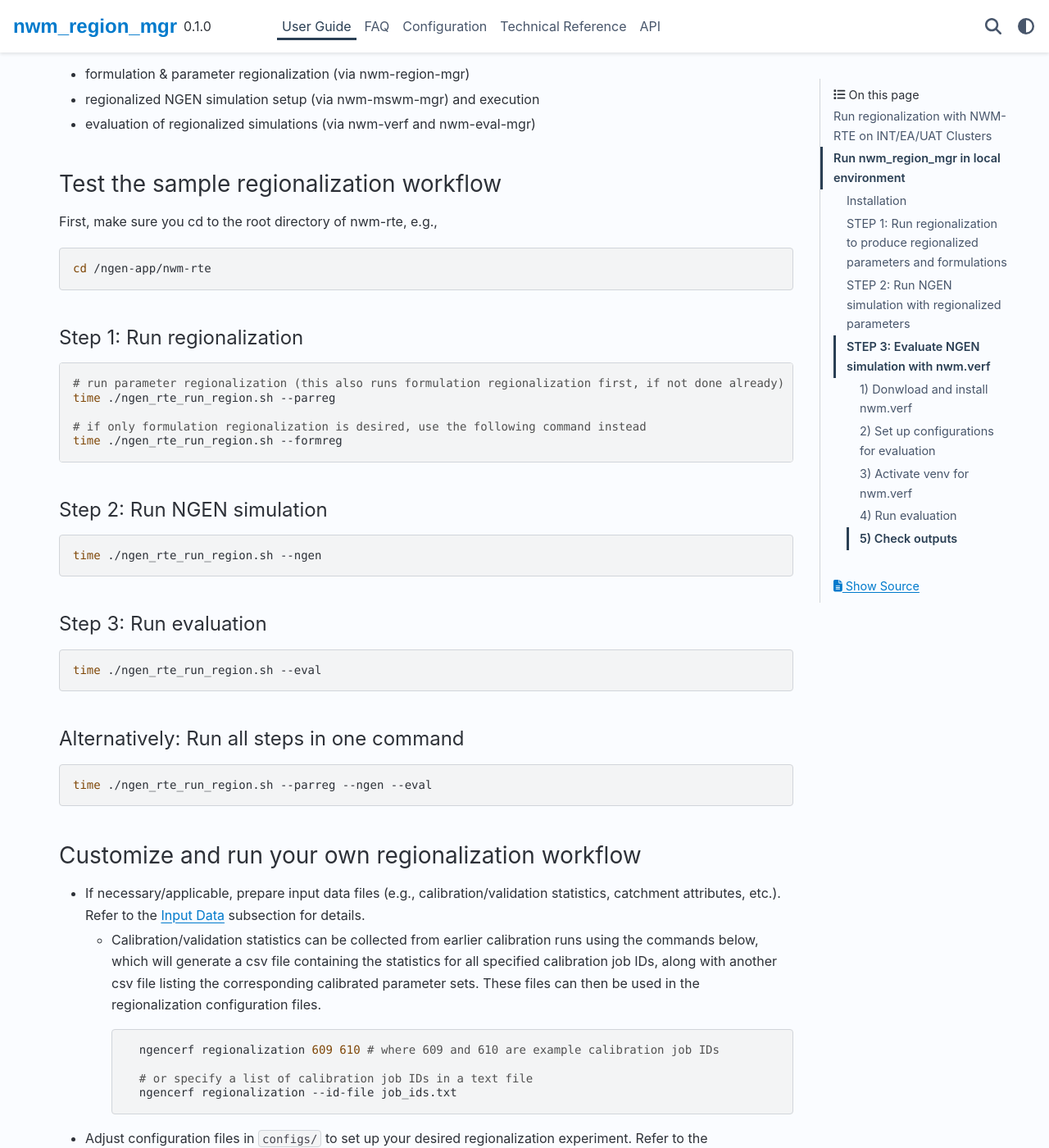
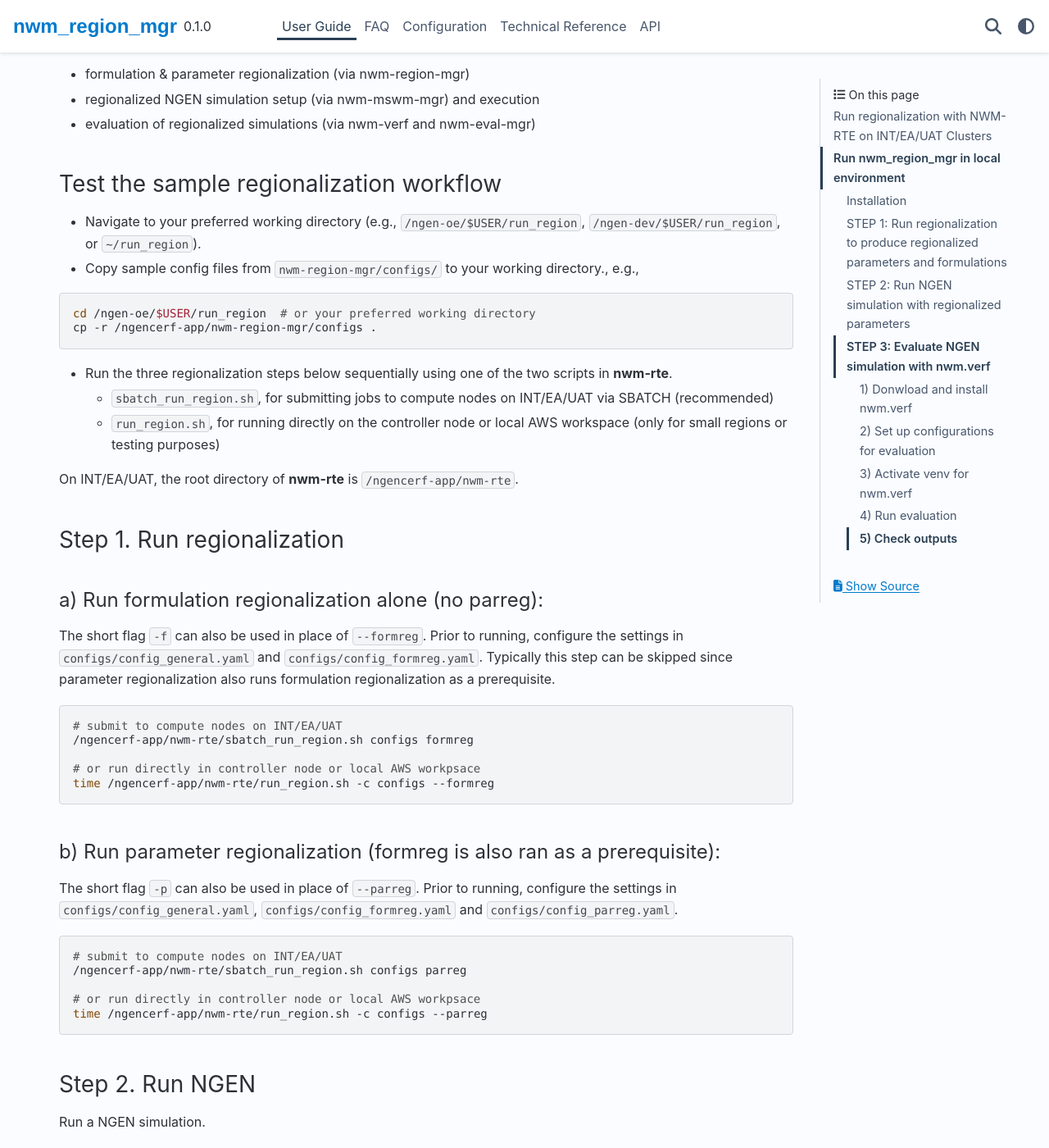
Before and after one commit to NGWPC/nwm-region-mgr, a Sphinx documentation site: the page built from docs/source/user_guide.md, in a window 1280 px wide and 1400 px high, scrolled down 321 px. Shown: the whole window at 82% size. Built offline with Sphinx 7.4.7 and the PyData theme 0.15.4, drawn with Linux system fonts in a browser that asks for light colours; some of the changed text lies outside the part shown.

Commit message:
update users guide in docs

````diff
--- a/docs/source/user_guide.md
+++ b/docs/source/user_guide.md
@@ -10,34 +10,76 @@ NWM-RTE (Run Time Environment). Follow the steps below to run the regionalizatio
 
 ### Test the sample regionalization workflow
 
-First, make sure you cd to the root directory of nwm-rte, e.g.,
+- Navigate to your preferred working directory (e.g., `/ngen-oe/$USER/run_region`, `/ngen-dev/$USER/run_region`,
+or `~/run_region`).
+- Copy sample config files from `nwm-region-mgr/configs/` to your working directory., e.g.,
+```bash
+cd /ngen-oe/$USER/run_region  # or your preferred working directory
+cp -r /ngencerf-app/nwm-region-mgr/configs .
+```
+- Run the three regionalization steps below sequentially using one of the two scripts in **nwm-rte**.
+  - `sbatch_run_region.sh`, for submitting jobs to compute nodes on INT/EA/UAT via SBATCH (recommended)
+  - `run_region.sh`, for running directly on the controller node or local AWS workspace (only for small regions or testing purposes)
+
+On INT/EA/UAT, the root directory of **nwm-rte** is `/ngencerf-app/nwm-rte`.
+
+### Step 1. Run regionalization
+
+#### a) Run formulation regionalization alone (no parreg):
+The short flag `-f` can also be used in place of `--formreg`. Prior to running, configure the settings in `configs/config_general.yaml` and `configs/config_formreg.yaml`. Typically this step can be skipped since parameter regionalization also runs formulation regionalization as a prerequisite.
 
 ```bash
-cd /ngen-app/nwm-rte
+# submit to compute nodes on INT/EA/UAT
+/ngencerf-app/nwm-rte/sbatch_run_region.sh configs formreg
+
+# or run directly in controller node or local AWS workpsace
+time /ngencerf-app/nwm-rte/run_region.sh -c configs --formreg
 ```
 
-#### Step 1: Run regionalization
+#### b) Run parameter regionalization (formreg is also ran as a prerequisite):
+The short flag `-p` can also be used in place of `--parreg`. Prior to running, configure the settings in `configs/config_general.yaml`, `configs/config_formreg.yaml` and `configs/config_parreg.yaml`.
 ```bash
-# run parameter regionalization (this also runs formulation regionalization first, if not done already)
-time ./ngen_rte_run_region.sh --parreg
+# submit to compute nodes on INT/EA/UAT
+/ngencerf-app/nwm-rte/sbatch_run_region.sh configs parreg
 
-# if only formulation regionalization is desired, use the following command instead
-time ./ngen_rte_run_region.sh --formreg
+# or run directly in controller node or local AWS workpsace
+time /ngencerf-app/nwm-rte/run_region.sh -c configs --parreg
+```
+### Step 2. Run NGEN
+Run a NGEN simulation.
+
+The short flag `-n` can also be used in place of `--ngen`. Prior to running, configure the settings in `configs/config_general.yaml` and `configs/config_ngen.yaml`.
+```bash
+# submit to compute nodes on INT/EA/UAT
+/ngencerf-app/nwm-rte/sbatch_run_region.sh configs ngen
+
+# or run directly in controller node or local AWS workpsace
+time /ngencerf-app/nwm-rte/run_region.sh -c configs --ngen
 ```
 
-#### Step 2: Run NGEN simulation
+### Step 3. Run Evaluation
+Run an evaluation.
+
+The short flag `-e` can also be used in place of `--eval`. Prior to running, configure the settings in `configs/config_eval.yaml`.
 ```bash
-time ./ngen_rte_run_region.sh --ngen
+# submit to compute nodes on INT/EA/UAT
+/ngencerf-app/nwm-rte/sbatch_run_region.sh configs eval
+
+# or run directly in controller node or local AWS workpsace
+time /ngencerf-app/nwm-rte/run_region.sh -c configs --eval
 ```
 
-#### Step 3: Run evaluation
+### To run all steps in one command
+Typically, we do not recommend running all three steps in one command, since users may want to inspect the outputs
+from each step before proceeding to the next step. However, it is possible to run all three steps in one command
+as shown below:
+
 ```bash
-time ./ngen_rte_run_region.sh --eval
-```
+# submit to compute nodes on INT/EA/UAT
+/ngencerf-app/nwm-rte/sbatch_run_region.sh configs parreg ngen eval
 
-#### Alternatively: Run all steps in one command
-```bash
-time ./ngen_rte_run_region.sh --parreg --ngen --eval
+# or run directly in controller node or local AWS workpsace
+time /ngencerf-app/nwm-rte/run_region.sh -c configs --parreg --ngen --eval
 ```
 
 ### Customize and run your own regionalization workflow
@@ -59,25 +101,29 @@ In this section, we will walk through an example application where we compare go
 parameter regionalization in VPU 09, using selected ngen and StreamCat attributes.
 
 #### 0. Prepare configuration files
-We will start from the sample workflow above. First save a copy of the sample configuration files in a new folder
-to avoid overwriting the original files, e.g.:
+We will start from the sample workflow above. First copy the configuration files to a new folder to avoid overwriting
+the original files, e.g.:
 
 ```bash
-cp -r configs/ sample_configs/
+cp -r configs/ test1_configs/
 ```
 
-#### 0.1 Update `configs/config_general.yaml`
+#### 0.1 Update `test1_configs/config_general.yaml`
  - Set **general.vpu_list** to ['09']
  - Set **general.run_id** to a new name: *test1*. This will be used to name the output folder for this experiment
   (e.g., `outputs/region/test1/`)
 
-#### 0.2 Update `configs/config_parreg.yaml`
+#### 0.2 Update `test1_configs/config_parreg.yaml`
  - Set **general.attr_dataset_list** to *['ngen','streamcat']* as the attribute datasets for computing catchment similarity
  - Set **general.algorithm_list** to *['gower', 'kmeans']*. This will run parameter regionalization using both algorithms sequentially.
  - Set **donor.buffer_km** to 100 (instead of 200) to use a smaller donor pool for this experiment
  - Select specific attributes from each dataset using the attribution selection file
-   - For **ngen**: use the file defined by the field **attr_datasets.ngen.attr_select_file** (e.g., `inputs/region/attr_config/attr_selection_ngen.csv`). Set the **select** column to 1 for desired attributes and to 0 for others. Here we select all available ngen attributes except for centroid_x, centroid_y, impervious, ISLTPY, and IVGTYP.
-   - For **streamcat**: use the file defined by the field **attr_datasets.streamcat.attr_select_file** (e.g., `inputs/region/attr_config/attr_selection_streamcat.csv`). Set the **select** column to 1 for desired attributes and to 0 for others. Here we select the following attributes: BFI, DamDens, Perm, RckDep, WtDep, PctCarbResid, PctEolCrs, PctWater, Precip, Tmax, Tmean, Tmin, RdDens, Runoff, Clay, Sand, Precip_Minus_EVT.
+   - copy sample attribute selection files from `/ngencerf-app/nwm-region-mgr/data/inputs/region/attr_config/` to working directory
+   ```bash
+    cp -r /ngencerf-app/nwm-region-mgr/data/inputs/region/attr_config .
+   ```
+   - For **ngen**: use the file `attr_selection_ngen.csv`. Set the **select** column to 1 for desired attributes and to 0 for others. Here we select all available ngen attributes except for centroid_x, centroid_y, impervious, ISLTPY, and IVGTYP. Then upate the field **attr_datasets.ngen.attr_select_file** to reflect the new location of this file (e.g., `{base_dir}/attr_config/attr_selection_ngen.csv`).
+   - For **streamcat**: use the file `attr_selection_streamcat.csv`. Set the **select** column to 1 for desired attributes and to 0 for others. Here we select the following attributes: BFI, DamDens, Perm, RckDep, WtDep, PctCarbResid, PctEolCrs, PctWater, Precip, Tmax, Tmean, Tmin, RdDens, Runoff, Clay, Sand, Precip_Minus_EVT. Then update the field **attr_datasets.streamcat.attr_select_file** to reflect the new location of this file (e.g., `{base_dir}/attr_config/attr_selection_streamcat.csv`).
    - Alternatively, we can also specify selected attributes directly in the config file by editing the fields **attr_datasets.ngen.attr_list** and **attr_datasets.streamcat.attr_list**, respectively, for ngen and StreamCat.
  - Set **donor.metric_eval_period.value** to 'valid' to use validation period statistics for donor selection
  - Set **snow_cover.threshold** to 10 to define catchment snowiness category based on 10% (mean annual) snowfall
@@ -97,7 +143,7 @@ Run the regionalization step as in Step 1 above, using the updated configuration
 
 
 ```bash
-time ./ngen_rte_run_region.sh --parreg
+/ngencerf-app/nwm-rte/sbatch_run_region.sh test1_configs parreg
 ```
 
 Execution time will take 10-20 minutes depending on available computational resources. While running,
@@ -121,32 +167,28 @@ See the [Output Tables](tech_reference/output_data.rst) and [Output Plots](tech_
 
 In this experiment, we will run NGEN simulations using the parameter sets derived from both gower and kmeans methods, respectively.
 
-First, update the `configs/config_ngen.yaml` file as follows:
- - Set **vpu** to "09"
- - Set **run_name** to *test1*
- - Set **algorithm** to 'gower' for the first run
+First, update the `test1_configs/config_ngen.yaml` file as follows:
+ - Set **algorithm_list** to ['gower'] for the first run
  - Set **start_time** and **end_time** to define the simulation period (e.g., '2022-10-01T00:00:00' to '2022-10-10T00:00:00'). Here for demonstration purposes we use a 10-day period in October 2022.
  - The other fields can remain unchanged.
 
 Run the NGEN simulation step as in Step 2 above.
-
+ng
 ```bash
-time ./ngen_rte_run_region.sh --ngen
+/ngencerf-app/nwm-rte/sbatch_run_region.sh test1_configs ngen
 ```
 
 After completion, the simulation outputs will be saved in the folder
-`data/outputs/ngen/regionalization/test1_gower/vpu09/Output/`, where the streamflow outputs can be found in the file `troute_output_202210010000.nc`. Note that the sub-folder name `test1_gower` includes the run_name (here *test1*) and the algorithm used (here *gower*).
+`outputs/ngen/regionalization/test1_gower/vpu09/Output/`, where the streamflow outputs can be found in the file `troute_output_202210010000.nc`. Note that the sub-folder name `test1_gower` includes the run_name (here *test1*) and the algorithm used (here *gower*).
 
-Next, update the `configs/config_ngen.yaml` file again to set **algorithm** to 'kmeans' for the second run, while keeping other fields unchanged. Reun the NGEN simulation step again.
-
-```bash
-time ./ngen_rte_run_region.sh --ngen
-```
+Next, update the `test1_configs/config_ngen.yaml` file again to set **algorithm_list** to ['kmeans'] for the second run, while keeping other fields unchanged. Reun the NGEN simulation step again.
 
 After completion, the simulation outputs will be saved in the folder
-`data/outputs/ngen/regionalization/test1_kmeans/vpu09/Output/`, where the streamflow outputs can be found in the file `troute_output_202210010000.nc`.
+`outputs/ngen/regionalization/test1_kmeans/vpu09/Output/`, where the streamflow outputs can be found in the file `troute_output_202210010000.nc`.
 
 Depending on available computational resources, each NGEN simulation may take an hour or more to complete.
+
+Alternatively, you can also run NGEN simulation for both gower and kmeans methods in a single run by setting **algorithm_list** to ['gower', 'kmeans'] and running the NGEN step once.
 
 #### 3. Run evaluation
 
@@ -166,14 +208,14 @@ https://confluence.nextgenwaterprediction.com/spaces/NGWPC/pages/54132769/Foreca
 
 Run the evaluation step as in Step 3 above.
 ```bash
-time ./ngen_rte_run_region.sh --eval
+/ngencerf-app/nwm-rte/sbatch_run_region.sh test1_configs eval
 ```
 After completion, evaluation results will be saved in the folder `data/outputs/eval/regionalization/test1/vpu_09/`, including
  - `joined/`: combined observed and simulated streamflow data for all locations in parquet format; each file corresponds to one dataset (i.e., algorithm)
  - `metrics/`: evaluation metrics tables for all locations in parquet format; each file corresponds to one dataset (i.e., algorithm)
  - `plots/ngen_simulation/`: evaluation plots for all locations, comparing the two algorithms
    - `boxplot/`: boxplots of evaluation metrics across all locations
-   - `historgram/`: histograms of evaluation metrics across all locations
+   - `histogram/`: histograms of evaluation metrics across all locations
    - `spatial_map/`: spatial maps of evaluation metrics for each algorithm
  - `test1_gower/ngen_simulation/`: streamflow time series data for all locations using gower method
  - `test1_kmeans/ngen_simulation/`: streamflow time series data for all locations using kmeans method
@@ -250,8 +292,8 @@ Where:
 - [REG_TYPE] refers to the type of regionalization to run, either 'formreg' (formulation regionalization only) or 'region' (parameter regionalization, which also runs formulation regionalization first if not done already). If not specified, the default is 'region'.
 
 ```bash
-python regionalization.py configs formreg # to run formulation regionalization only
-python regionalization.py configs region # to run parameter regionalization (and formulation regionalization if not done already)
+python -m nwm_region_mgr configs formreg # to run formulation regionalization only
+python -m nwm_region_mgr configs region # to run parameter regionalization (and formulation regionalization if not done already)
 ```
 
 ### STEP 2: Run NGEN simulation with regionalized parameters
````
